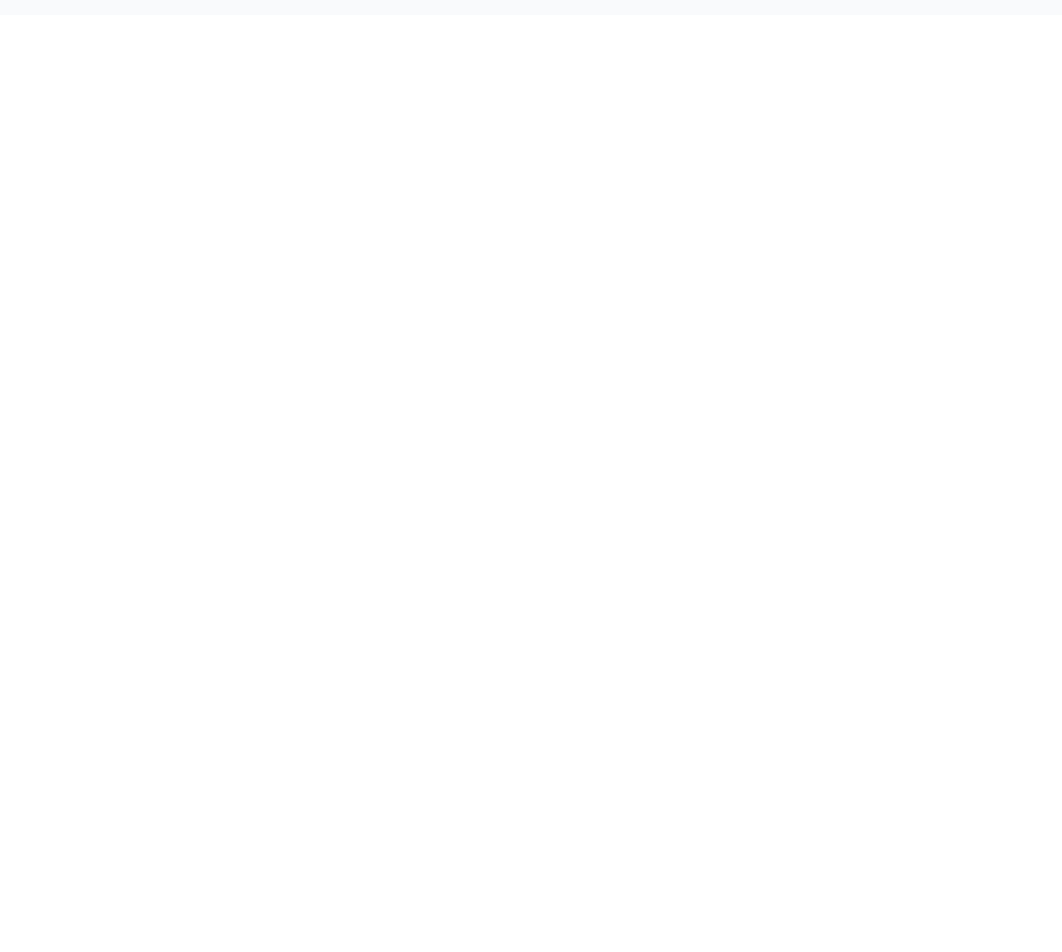
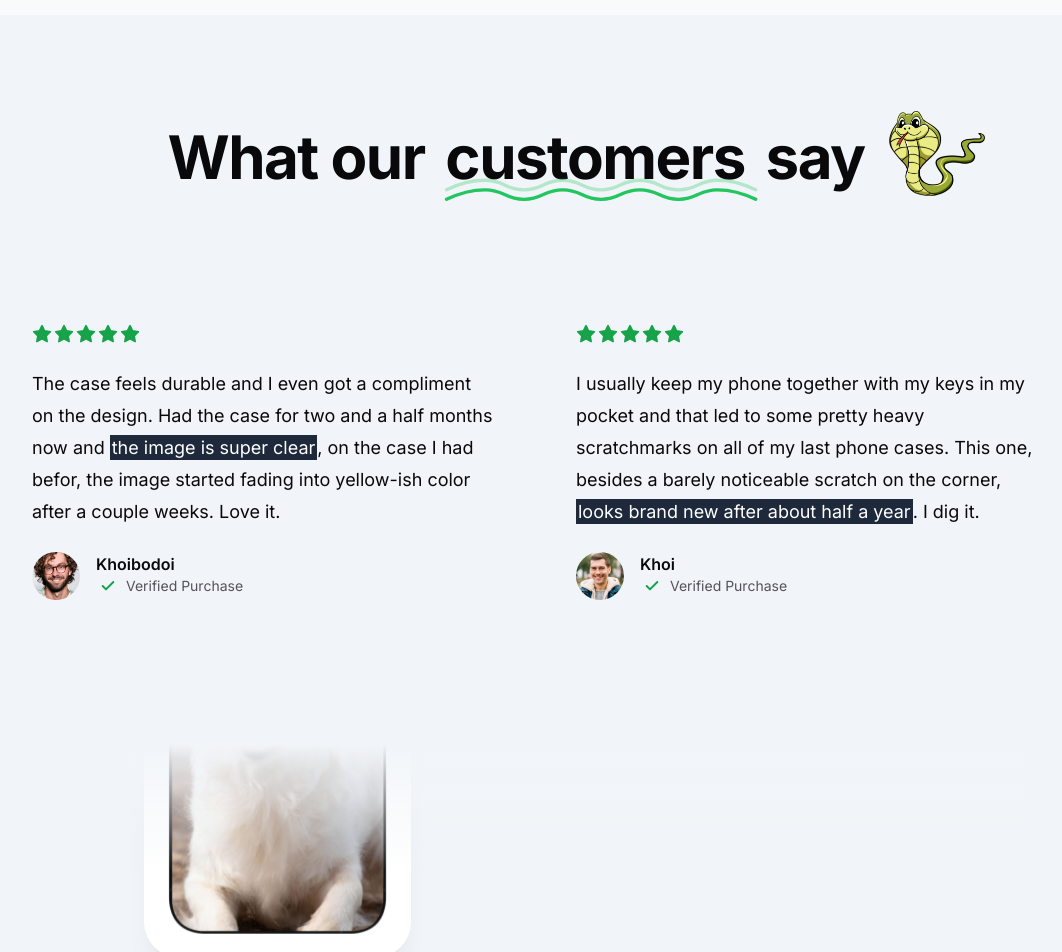
Before and after one commit to khoi2408/custom-shop, a Next.js app: page / in a window 1280 px wide. Shown: the part 980-1932 px from the top of the page, without its empty margins (64-1126 px from the left). Before the commit the page ends 995 px from the top, so only its background shows below. Built offline with nearby package versions, Linux system fonts and the light colour scheme; no server answers.

Commit message:
Animated landing page section

```diff
--- a/package.json
+++ b/package.json
@@ -14,6 +14,7 @@
     "@radix-ui/react-slot": "^1.0.2",
     "class-variance-authority": "^0.7.0",
     "clsx": "^2.1.1",
+    "framer-motion": "^11.1.9",
     "lucide-react": "^0.378.0",
     "next": "14.2.3",
     "react": "^18",
--- a/src/app/page.tsx
+++ b/src/app/page.tsx
@@ -2,10 +2,13 @@
 import Image from "next/image";
 import { ArrowRight, Check, Star } from "lucide-react";
 import Phone from "@/components/Phone";
+import { Icons } from "@/components/Icons";
+import { Reviews } from "@/components/Reviews";
 
 export default function Home() {
   return (
     <div className="bg-slate-50">
+      {/* hero section */}
       <section>
         <MaxWidthWrapper className="pb-24 pt-10 lg:grid lg:grid-cols-3 sm:pb-32 lg:gap-x-0 xl:gap-x-8 lg:pt-24 xl:pt-32 lg:pb-52">
           <div className="col-span-2 px-6 lg:px-0 lg:pt-4">
@@ -105,6 +108,99 @@
           </div>
         </MaxWidthWrapper>
       </section>
+
+      {/* value proposition section */}
+      <section className="bg-slate-100 py-24">
+        <MaxWidthWrapper className="flex flex-col items-center gap-16 sm:gap-32">
+          <div className="flex flex-col lg:flex-row items-center gap-4 sm:gap-6">
+            <h2 className="order-1 mt-2 tracking-tight text-center text-balance !leading-tight font-bold text-5xl md:text-6xl text-gay-900">
+              What our{" "}
+              <span className="relative px-2">
+                customers{" "}
+                <Icons.underline className="hidden sm:block pointer-events-none absolute inset-x-0 -bottom-6 text-green-500" />
+              </span>{" "}
+              say
+            </h2>
+            <img src="/snake-2.png" className="w-24 order-0 lg:order-2" />
+          </div>
+          <div className="mx-auto grid max-w-2xl grid-cols-1 px-4 lg:mx-0 lg:max-w-none lg:grid-cols-2 gap-y-16">
+            <div className="flex flex-auto flex-col gap-4 lg:pr-8 xl:pr-20">
+              <div className="flex gap-0.5 mb-2">
+                <Star className="h-5 w-5 text-green-600 fill-green-600" />
+                <Star className="h-5 w-5 text-green-600 fill-green-600" />
+                <Star className="h-5 w-5 text-green-600 fill-green-600" />
+                <Star className="h-5 w-5 text-green-600 fill-green-600" />
+                <Star className="h-5 w-5 text-green-600 fill-green-600" />
+              </div>
+              <div className="text-lg leading-8">
+                <p>
+                  The case feels durable and I even got a compliment on the
+                  design. Had the case for two and a half months now and&nbsp;
+                  <span className="p-0.5 bg-slate-800 text-white">
+                    the image is super clear
+                  </span>
+                  , on the case I had befor, the image started fading into
+                  yellow-ish color after a couple weeks. Love it.
+                </p>
+              </div>
+              <div className="flex gap-4 mt-2">
+                <img
+                  src="/users/user-1.png"
+                  className="rounded-full h-12 w-12 object-cover"
+                  alt="user"
+                />
+                <div className="flex flex-col">
+                  <p className="font-semibold">Khoibodoi</p>
+                  <div className="flex gap-1.5 items-center text-zinc-600">
+                    <Check className="h-4 -w-4 stroke-[3px] text-green-600" />
+                    <p className="text-sm">Verified Purchase</p>
+                  </div>
+                </div>
+              </div>
+            </div>
+
+            <div className="flex flex-auto flex-col gap-4 lg:pr-8 xl:pr-20">
+              <div className="flex gap-0.5 mb-2">
+                <Star className="h-5 w-5 text-green-600 fill-green-600" />
+                <Star className="h-5 w-5 text-green-600 fill-green-600" />
+                <Star className="h-5 w-5 text-green-600 fill-green-600" />
+                <Star className="h-5 w-5 text-green-600 fill-green-600" />
+                <Star className="h-5 w-5 text-green-600 fill-green-600" />
+              </div>
+              <div className="text-lg leading-8">
+                <p>
+                  I usually keep my phone together with my keys in my pocket and
+                  that led to some pretty heavy scratchmarks on all of my last
+                  phone cases. This one, besides a barely noticeable scratch on
+                  the corner,{" "}
+                  <span className="p-0.5 bg-slate-800 text-white">
+                    looks brand new after about half a year
+                  </span>
+                  . I dig it.
+                </p>
+              </div>
+              <div className="flex gap-4 mt-2">
+                <img
+                  src="/users/user-4.jpg"
+                  className="rounded-full h-12 w-12 object-cover"
+                  alt="user"
+                />
+                <div className="flex flex-col">
+                  <p className="font-semibold">Khoi</p>
+                  <div className="flex gap-1.5 items-center text-zinc-600">
+                    <Check className="h-4 -w-4 stroke-[3px] text-green-600" />
+                    <p className="text-sm">Verified Purchase</p>
+                  </div>
+                </div>
+              </div>
+            </div>
+          </div>
+        </MaxWidthWrapper>
+
+        <div className="pt-16">
+          <Reviews />
+        </div>
+      </section>
     </div>
   );
 }
--- /dev/null
+++ b/src/components/Icons.tsx
@@ -0,0 +1,22 @@
+import { LucideProps } from "lucide-react";
+
+export const Icons = {
+  underline: (props: LucideProps) => (
+    <svg {...props} viewBox="0 0 687 155">
+      <g
+        stroke="currentColor"
+        strokeWidth="7"
+        fill="none"
+        fillRule="evenodd"
+        strokeLinecap="round"
+        strokeLinejoin="round"
+      >
+        <path
+          d="M20 98c27-13.3333333 54-20 81-20 40.5 0 40.5 20 81 20s40.626917-20 81-20 40.123083 20 80.5 20 40.5-20 81-20 40.5 20 81 20 40.626917-20 81-20c26.915389 0 53.748722 6.6666667 80.5 20"
+          opacity=".3"
+        ></path>
+        <path d="M20 118c27-13.3333333 54-20 81-20 40.5 0 40.5 20 81 20s40.626917-20 81-20 40.123083 20 80.5 20 40.5-20 81-20 40.5 20 81 20 40.626917-20 81-20c26.915389 0 53.748722 6.6666667 80.5 20"></path>
+      </g>
+    </svg>
+  ),
+};
--- /dev/null
+++ b/src/components/Reviews.tsx
@@ -0,0 +1,169 @@
+"use client";
+
+import { HTMLAttributes, useEffect, useRef, useState } from "react";
+import MaxWidthWrapper from "./MaxWidthWrapper";
+import { useInView } from "framer-motion";
+import { cn } from "@/lib/utils";
+import Phone from "./Phone";
+
+const PHONES = [
+  "/testimonials/1.jpg",
+  "/testimonials/2.jpg",
+  "/testimonials/3.jpg",
+  "/testimonials/4.jpg",
+  "/testimonials/5.jpg",
+  "/testimonials/6.jpg",
+];
+
+function splitArray<T>(array: Array<T>, numParts: number) {
+  const result: Array<Array<T>> = [];
+
+  for (let i = 0; i < array.length; i++) {
+    const index = i % numParts;
+    if (!result[index]) {
+      result[index] = [];
+    }
+    result[index].push(array[i]);
+  }
+
+  return result;
+}
+
+function ReviewColumn({
+  reviews,
+  className,
+  reviewClassName,
+  msPerPixel = 0,
+}: {
+  reviews: string[];
+  className?: string;
+  reviewClassName?: (reviewIndex: number) => string;
+  msPerPixel?: number;
+}) {
+  const columnRef = useRef<HTMLDivElement | null>(null);
+  const [columnHeight, setColumnHeight] = useState(0);
+  const duration = `${columnHeight * msPerPixel}ms`;
+
+  useEffect(() => {
+    if (!columnRef.current) return;
+
+    const resizeObserver = new window.ResizeObserver(() => {
+      setColumnHeight(columnRef.current?.offsetHeight ?? 0);
+    });
+
+    resizeObserver.observe(columnRef.current);
+
+    return () => {
+      resizeObserver.disconnect();
+    };
+  }, []);
+
+  return (
+    <div
+      ref={columnRef}
+      className={cn("animate-marquee space-y-8 py-4", className)}
+      style={{ "--marquee-duration": duration } as React.CSSProperties}
+    >
+      {reviews.concat(reviews).map((imgSrc, reviewIndex) => (
+        <Review
+          key={reviewIndex}
+          className={reviewClassName?.(reviewIndex % reviews.length)}
+          imgSrc={imgSrc}
+        />
+      ))}
+    </div>
+  );
+}
+
+interface ReviewProps extends HTMLAttributes<HTMLDivElement> {
+  imgSrc: string;
+}
+
+function Review({ imgSrc, className, ...props }: ReviewProps) {
+  const POSSIBLE_ANIMATION_DELAYS = [
+    "0s",
+    "0.1s",
+    "0.2s",
+    "0.3s",
+    "0.4s",
+    "0.5s",
+  ];
+
+  const animationDelay =
+    POSSIBLE_ANIMATION_DELAYS[
+      Math.floor(Math.random() * POSSIBLE_ANIMATION_DELAYS.length)
+    ];
+
+  return (
+    <div
+      className={cn(
+        "animate-fade-in rounded-[2.25rem] bg-white p-6 opacity-0 shadow-xl shadow-slate-900/5",
+        className
+      )}
+      style={{ animationDelay }}
+      {...props}
+    >
+      <Phone imgSrc={imgSrc} />
+    </div>
+  );
+}
+
+function ReviewGrid() {
+  const containerRef = useRef<HTMLDivElement | null>(null);
+  const isInView = useInView(containerRef, { once: true, amount: 0.4 });
+  const columns = splitArray(PHONES, 3);
+  const column1 = columns[0];
+  const column2 = columns[1];
+  const column3 = splitArray(columns[2], 2);
+
+  return (
+    <div
+      ref={containerRef}
+      className="relative -mx-4 mt-16 grid h-[49rem] max-h-[150vh] grid-cols-1 items-start gap-8 overflow-hidden px-4 sm:mt-20 md:grid-cols-2 lg:grid-cols-3"
+    >
+      {isInView ? (
+        <>
+          <ReviewColumn
+            reviews={[...column1, ...column3.flat(), ...column2]}
+            reviewClassName={(reviewIndex) =>
+              cn({
+                "md:hidden": reviewIndex >= column1.length + column3[0].length,
+                "lg:hidden": reviewIndex >= column1.length,
+              })
+            }
+            msPerPixel={10}
+          />
+          <ReviewColumn
+            reviews={[...column2, ...column3[1]]}
+            className="hidden md:block"
+            reviewClassName={(reviewIndex) =>
+              reviewIndex >= column2.length ? "lg:hidden" : ""
+            }
+            msPerPixel={15}
+          />
+          <ReviewColumn
+            reviews={column3.flat()}
+            className="hidden md:block"
+            msPerPixel={10}
+          />
+        </>
+      ) : null}
+      <div className="pointer-events-none absolute inset-x-0 top-0 h-32 bg-gradient-to-b from-slate-100" />
+      <div className="pointer-events-none absolute inset-x-0 bottom-0 h-32 bg-gradient-to-t from-slate-100" />
+    </div>
+  );
+}
+
+export function Reviews() {
+  return (
+    <MaxWidthWrapper className="relative max-w-5xl">
+      <img
+        aria-hidden="true"
+        src="/what-people-are-buying.png"
+        className="absolute select-none hidden xl:block -left-32 top-1/3"
+      />
+
+      <ReviewGrid />
+    </MaxWidthWrapper>
+  );
+}
--- a/tailwind.config.ts
+++ b/tailwind.config.ts
@@ -1,13 +1,14 @@
-import type { Config } from "tailwindcss"
+import { transform } from "next/dist/build/swc";
+import type { Config } from "tailwindcss";
 
 const config = {
   darkMode: ["class"],
   content: [
-    './pages/**/*.{ts,tsx}',
-    './components/**/*.{ts,tsx}',
-    './app/**/*.{ts,tsx}',
-    './src/**/*.{ts,tsx}',
-	],
+    "./pages/**/*.{ts,tsx}",
+    "./components/**/*.{ts,tsx}",
+    "./app/**/*.{ts,tsx}",
+    "./src/**/*.{ts,tsx}",
+  ],
   prefix: "",
   theme: {
     container: {
@@ -59,22 +60,27 @@
         sm: "calc(var(--radius) - 4px)",
       },
       keyframes: {
-        "accordion-down": {
-          from: { height: "0" },
-          to: { height: "var(--radix-accordion-content-height)" },
+        "fade-in": {
+          from: {
+            opacity: "0",
+          },
+          to: {
+            opacity: "1",
+          },
         },
-        "accordion-up": {
-          from: { height: "var(--radix-accordion-content-height)" },
-          to: { height: "0" },
+        marquee: {
+          "100%": {
+            transform: "translateY(-50%)",
+          },
         },
       },
       animation: {
-        "accordion-down": "accordion-down 0.2s ease-out",
-        "accordion-up": "accordion-up 0.2s ease-out",
+        marquee: "marquee var(--marquee-duration) linear infinite",
+        "fade-in": "fade-in 0.5s linear forwards",
       },
     },
   },
   plugins: [require("tailwindcss-animate")],
-} satisfies Config
+} satisfies Config;
 
-export default config
+export default config;
```
Also changed, not shown: 1 other file (tests, documents, lock files or other folders).
